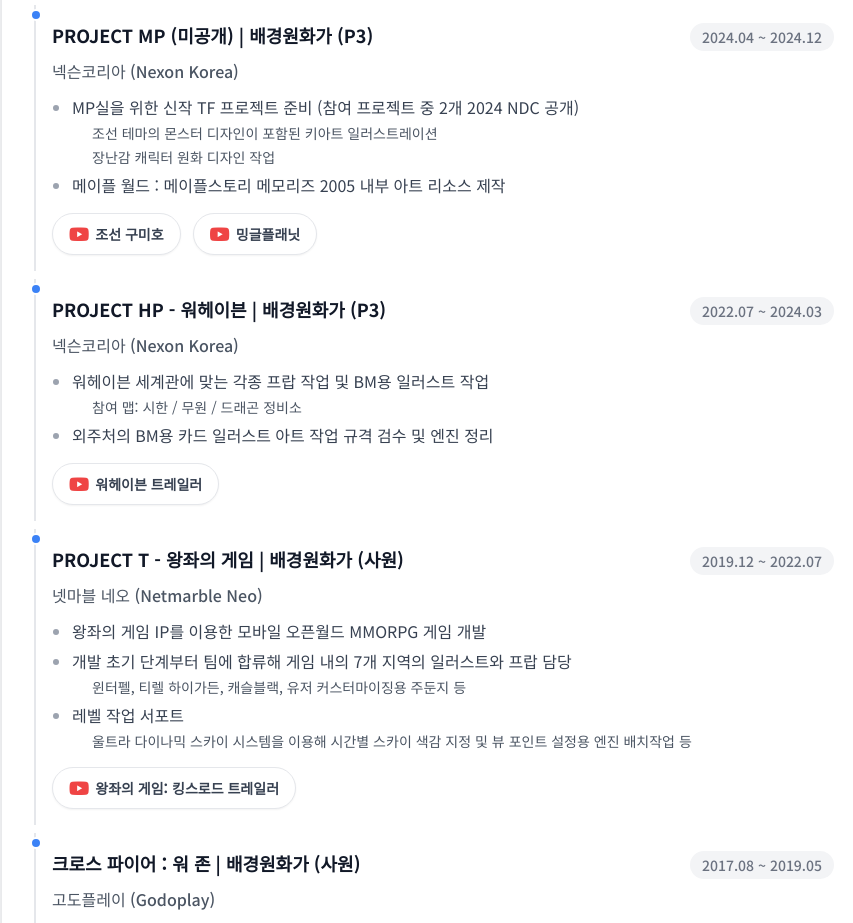
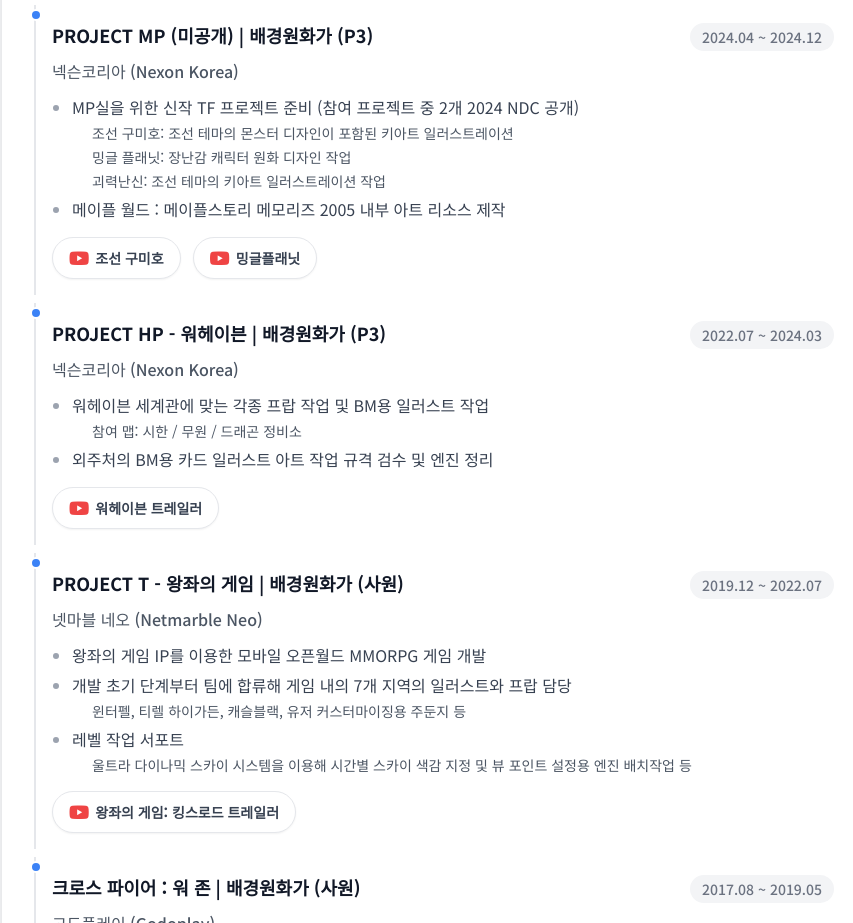
Before and after one commit to KimYeonkyu/Resume, a plain HTML site: page index.html in a window 1280 px wide. Shown: the part 1103-2026 px from the top of the page, without its empty margins (190-1043 px from the left). Drawn offline with nearby package versions, Linux system fonts and the light colour scheme.

Commit message:
Update project descriptions in index.html

```diff
--- a/index.html
+++ b/index.html
@@ -158,8 +158,9 @@
                     <ul class="list-disc list-outside ml-5 text-gray-700 space-y-1.5 marker:text-gray-400">
                         <li>MP실을 위한 신작 TF 프로젝트 준비 (참여 프로젝트 중 2개 2024 NDC 공개)
                             <ul class="list-circle list-outside ml-5 mt-1 space-y-1 text-gray-600 text-sm">
-                                <li>조선 테마의 몬스터 디자인이 포함된 키아트 일러스트레이션</li>
-                                <li>장난감 캐릭터 원화 디자인 작업</li>
+                                <li>조선 구미호: 조선 테마의 몬스터 디자인이 포함된 키아트 일러스트레이션</li>
+                                <li>밍글 플래닛: 장난감 캐릭터 원화 디자인 작업</li>
+                                <li>괴력난신: 조선 테마의 키아트 일러스트레이션 작업</li>
 
                             </ul>
                         </li>
```
